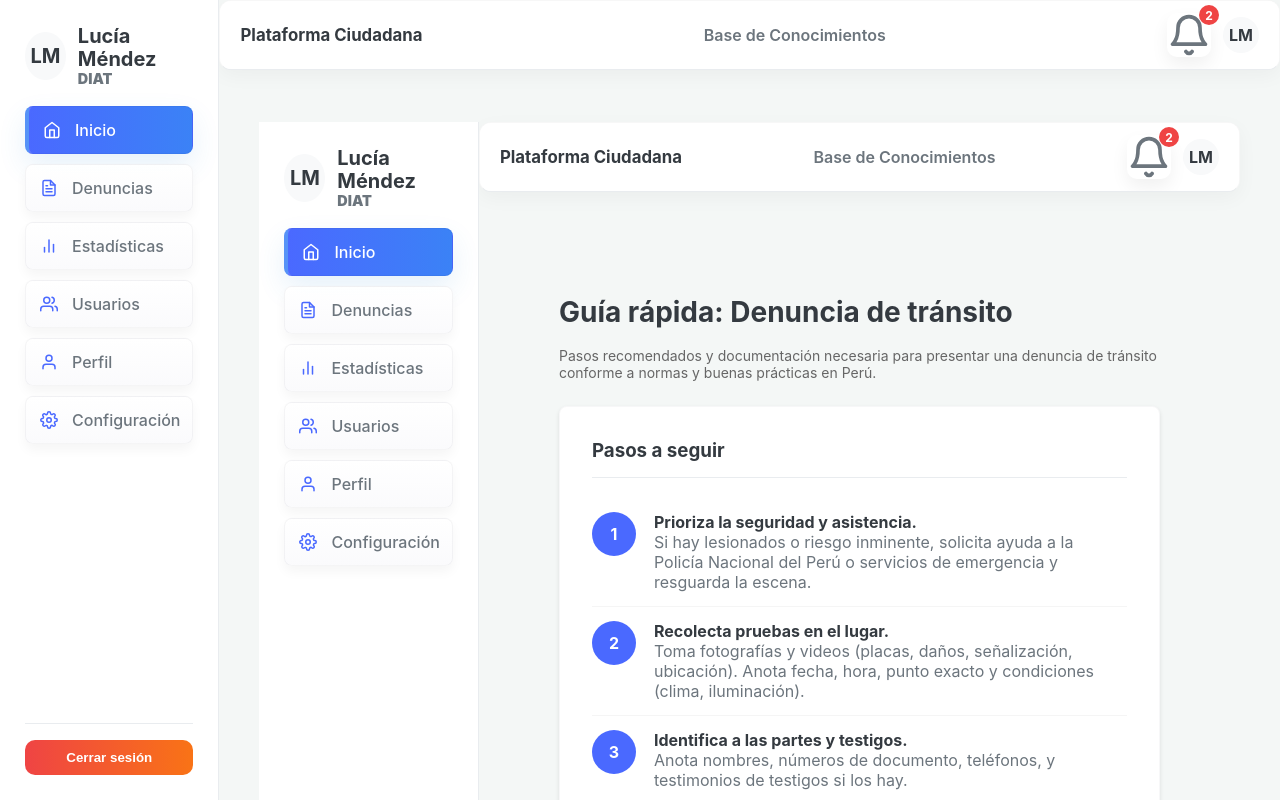
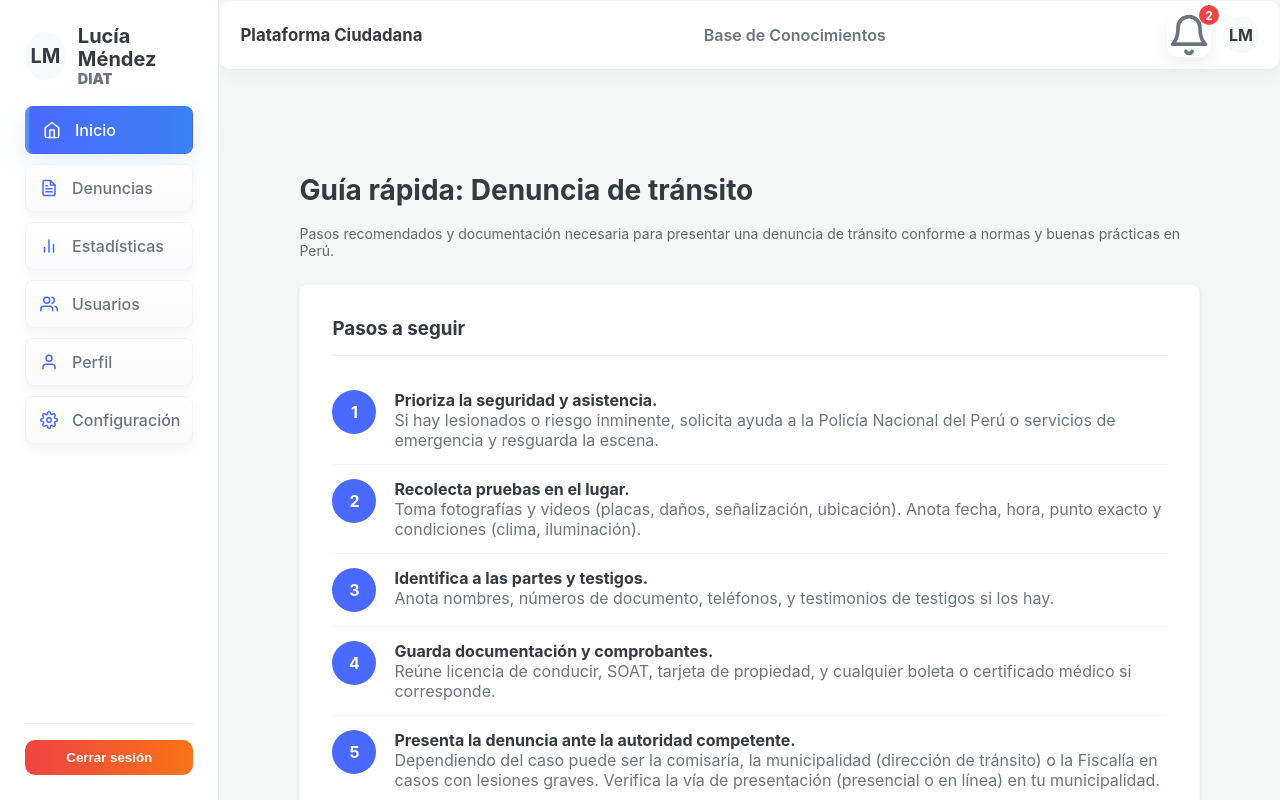
Before and after one commit to RonaldoTcnJnc/SistemadeDenuncias, a React (Vite) app: page /panel-autoridad in a window 1280 px wide. Shown: the top 800 px of the page. Built offline with nearby package versions, Linux system fonts and the light colour scheme; sample sign-in values are in the browser's storage; the HTML template or start-up script is replaced by a standard one.

Commit message:
Fix: Eliminar AuthorityLayout duplicado que causaba superposición de interfaz

```diff
--- a/src/components/Authority/AuthorityDashboard.jsx
+++ b/src/components/Authority/AuthorityDashboard.jsx
@@ -1,12 +1,10 @@
 import React from 'react';
 import './AuthorityDashboard.css';
-import AuthorityLayout from './AuthorityLayout';
 import { FiLock, FiShield, FiClock, FiChevronRight } from 'react-icons/fi';
 
 const AuthorityDashboard = () => {
 
   return (
-    <AuthorityLayout>
     <div className="authority-dashboard-container">
       <h1>Guía rápida: Denuncia de tránsito</h1>
       <p className="subtitle">Pasos recomendados y documentación necesaria para presentar una denuncia de tránsito conforme a normas y buenas prácticas en Perú.</p>
@@ -76,7 +74,6 @@ const AuthorityDashboard = () => {
 
       </div>
     </div>
-    </AuthorityLayout>
   );
 };
 
```
Lines whose indentation alone changed are shown as unchanged.
